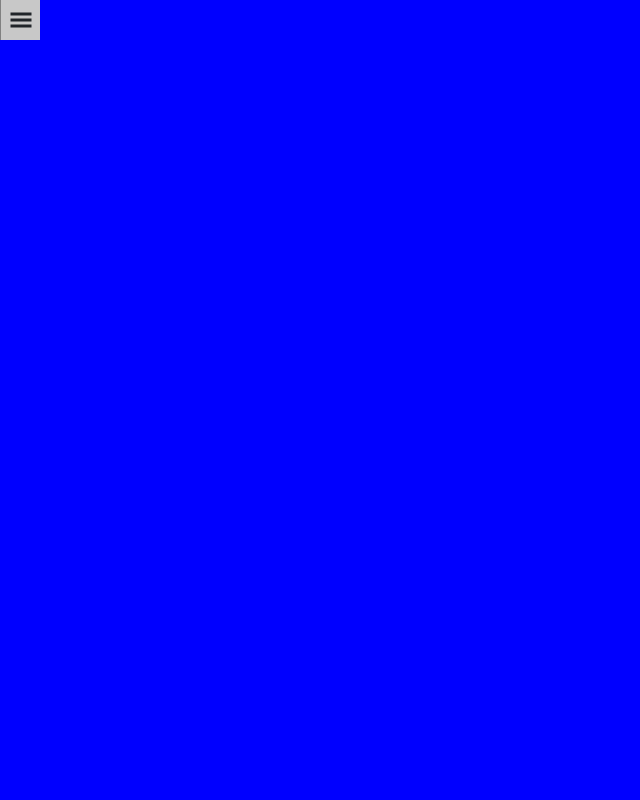
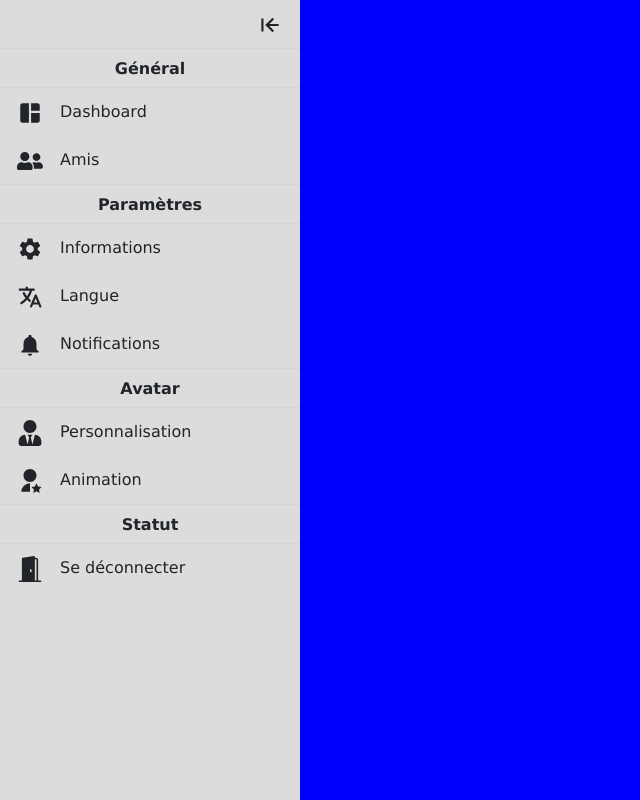
Before and after one commit to mousqtr/SomeReactComponents, a React (Create React App) app: page / in a window 1280 px wide. Shown: the whole page, without its empty margins (0-640 px from the left). Built offline with nearby package versions, Linux system fonts and the light colour scheme; the HTML template or start-up script is replaced by a standard one.

Commit message:
Change resize left nav

```diff
--- a/src/Profile/ProfileNav/ProfileNav.js
+++ b/src/Profile/ProfileNav/ProfileNav.js
@@ -4,37 +4,38 @@ import { FaUserFriends, FaUserTie } from "react-icons/fa";
 import { MdNotifications, MdSpaceDashboard, MdSettings } from "react-icons/md";
 import { RiUserStarFill } from "react-icons/ri";
 import { IoLanguage, IoClose } from "react-icons/io5";
-import { BiArrowToLeft } from "react-icons/bi";
+import { BiArrowToLeft, BiArrowToRight } from "react-icons/bi";
 import { GiHamburgerMenu } from "react-icons/gi";
+import { BsFillDoorOpenFill } from "react-icons/bs";
+
 
 
 export default function ProfileNav() {
 
-    const [open, setOpen] = useState(false);
+    const [open, setOpen] = useState(true);
 
-    const handleOpen = () => {
-        setOpen(!open);
-    }
+    const handleOpen = () => setOpen(true);
+    const handleClose = () => setOpen(false);
 
     return (
-        <div id="profileNav" style={{width: open ? '340px' : '40px'}}>
-            <div className="profileNavIcon center" onClick={handleOpen}>
-                {open ? <BiArrowToLeft /> : <GiHamburgerMenu />}
-            </div>
-            <div className="profileNavContent" style={{width: open ? '300px' : '0px'}}>
-                <ul>
-                    <li className="header">Général</li>
-                    <li className="body"><MdSpaceDashboard />Dashboard</li>
-                    <li className="body"><FaUserFriends />Amis</li>
-                    <li className="header">Paramètres</li>
-                    <li className="body"><MdSettings />Informations</li>
-                    <li className="body"><IoLanguage />Langue</li>
-                    <li className="body"><MdNotifications />Notifications</li>
-                    <li className="header">Avatar</li>
-                    <li className="body"><FaUserTie />Personnalisation</li>
-                    <li className="body"><RiUserStarFill />Animation</li>
-                </ul>
-            </div>
+        <div id="profileNav" style={{width: open ? '300px' : '60px'}}>
+            <ul>
+                <li className="title">
+                    { open ? <BiArrowToLeft onClick={handleClose}/> : <BiArrowToRight onClick={handleOpen}/>}
+                </li>
+                <li className="header">{open ? 'Général' : ''}</li>
+                <li className="body"><MdSpaceDashboard />{open ? 'Dashboard' : ''}</li>
+                <li className="body"><FaUserFriends />{open ? 'Amis' : ''}</li>
+                <li className="header">{open ? 'Paramètres' : ''}</li>
+                <li className="body"><MdSettings />{open ? 'Informations' : ''}</li>
+                <li className="body"><IoLanguage />{open ? 'Langue' : ''}</li>
+                <li className="body"><MdNotifications />{open ? 'Notifications' : ''}</li>
+                <li className="header">{open ? 'Avatar' : ''}</li>
+                <li className="body"><FaUserTie />{open ? 'Personnalisation' : ''}</li>
+                <li className="body"><RiUserStarFill />{open ? 'Animation' : ''}</li>
+                <li className="header">{open ? 'Statut' : ''}</li>
+                <li className="body"><BsFillDoorOpenFill />{open ? 'Se déconnecter' : ''}</li>
+            </ul>
         </div>
     );
 }
--- a/src/Profile/ProfileNav/ProfileNav.scss
+++ b/src/Profile/ProfileNav/ProfileNav.scss
@@ -1,32 +1,16 @@
 #profileNav {
-    width: 340px;
     height: 100%;
     position: relative;
     -webkit-user-select: none; /* Safari */
     -moz-user-select: none; /* Firefox */
     -ms-user-select: none; /* IE10+/Edge */
     user-select: none; /* Standard */
-    .profileNavIcon {
-        position: absolute;
-        right: 0;
-        top: 0;
-        width: 40px;
-        height: 40px;
-        background-color: lightgrey;
-        border-left: 1px solid grey;
-        &:hover {
-            background-color: #C8C8C8;
-            cursor: pointer;
-        }
-        svg {
-            width: 34px;
-            height: 34px;
-            padding: 5px;
-        }
-    }
-    .profileNavContent {
     background-color: #DCDCDC;
-        height: 100%;
+    overflow-x: hidden;
+    -webkit-transition: width 0.5s ease-in-out;
+    -moz-transition: width 0.5s ease-in-out;
+    -o-transition: width 0.5s ease-in-out;
+    transition: width 0.5s ease-in-out;
     ul {
         list-style-type: none;
         padding: 0;
@@ -36,8 +20,9 @@
         display: flex;
         flex-direction: column;
         overflow-y: auto;
+        overflow-x: hidden;
         &::-webkit-scrollbar {
-                width: 10px;
+            width: 6px;
         }
         &::-webkit-scrollbar-track {
             -webkit-box-shadow: inset 0 0 6px rgba(0,0,0,0.3);
@@ -47,29 +32,38 @@
             border-radius: 25px;
         }
         li {
-                height: 34px;
-                line-height: 34px;
-                padding-left: 10px;
+            height: 40px;
+            line-height: 40px;
+            overflow: hidden;
             svg {
-                    width: 34px;
-                    height: 34px;
-                    padding: 5px;
-                    margin-right: 20px;
-                    display: block;
-                    float: left;
+                width: 40px;
+                height: 40px;
+                padding: 7px;
+                margin-right: 10px;
+            }
+        }
+        li.title {
+            width: 40px;
+            margin-top: 4px;
+            margin-bottom: 4px;
+            margin-left: max(10px, calc(100% - 50px));
+            border-radius: 0.25rem;
+            &:hover {
+                background-color: #C8C8C8;
+                cursor: pointer;
             }
         }
         li.header {
-                background-color: lightgrey;
             text-align: center;
+            border-top: 1px solid lightgrey;
             border-bottom: 1px solid lightgrey;
             font-weight: bold;
         }
         li.body {
             margin-top: 4px;
             margin-bottom: 4px;
-                margin-left: 15px;
-                margin-right: 15px;
+            margin-left: 10px;
+            margin-right: 10px;
             border-radius: 0.25rem;
             &:hover {
                 background-color: #C8C8C8;
@@ -78,4 +72,3 @@
         }
     }
 }
-}
```
Lines whose indentation alone changed are shown as unchanged.
